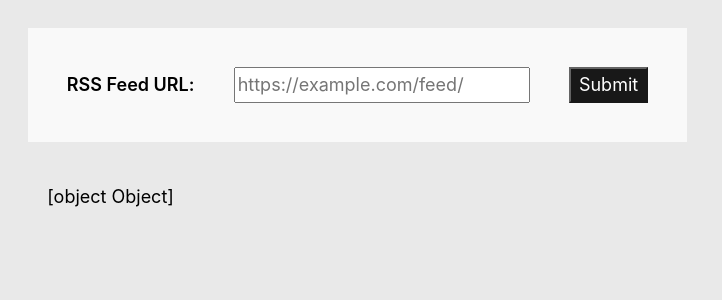
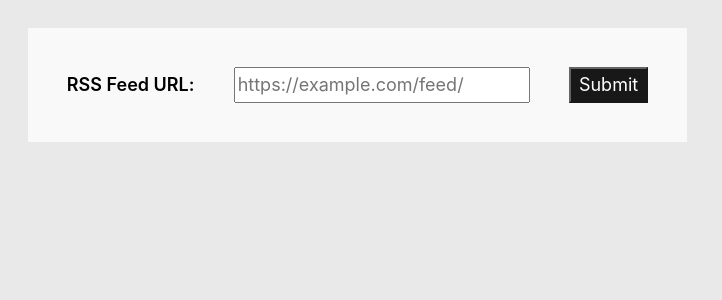
Before and after one commit to colinmcdermott/feedchecker-api, a Next.js app: page / in a window 1280 px wide. Shown: the top 300 px of the page, without its empty margins (0-722 px from the left). Built offline with nearby package versions, Linux system fonts and the light colour scheme.

Commit message:
Update index.tsx

```diff
--- a/pages/index.tsx
+++ b/pages/index.tsx
@@ -32,9 +32,6 @@ function FeedChecker() {
     return () => clearInterval(interval);
   }, [hubURL, feedSize]);
 
-  const [timestamp, restOfString] = change.split(' ');
-  const formattedChange = [<pre>{timestamp}</pre>, restOfString].join(' ');
-
   return (
     <main>
       <form className='feedCheckForm' onSubmit={handleSubmit}>
@@ -56,7 +53,7 @@ function FeedChecker() {
       {feedSize && <div id='results'><p><strong>API Success!</strong> Feed size: <pre>{feedSize}</pre> - Check interval: <pre>30s</pre></p></div>}
 
       <section className='statsWindow'>
-        <div id='change'>{formattedChange}</div>
+        <div id='change'>{change}</div>
       </section>
 
       <iframe width='0' height='0' id='webSubPing'></iframe>
```
